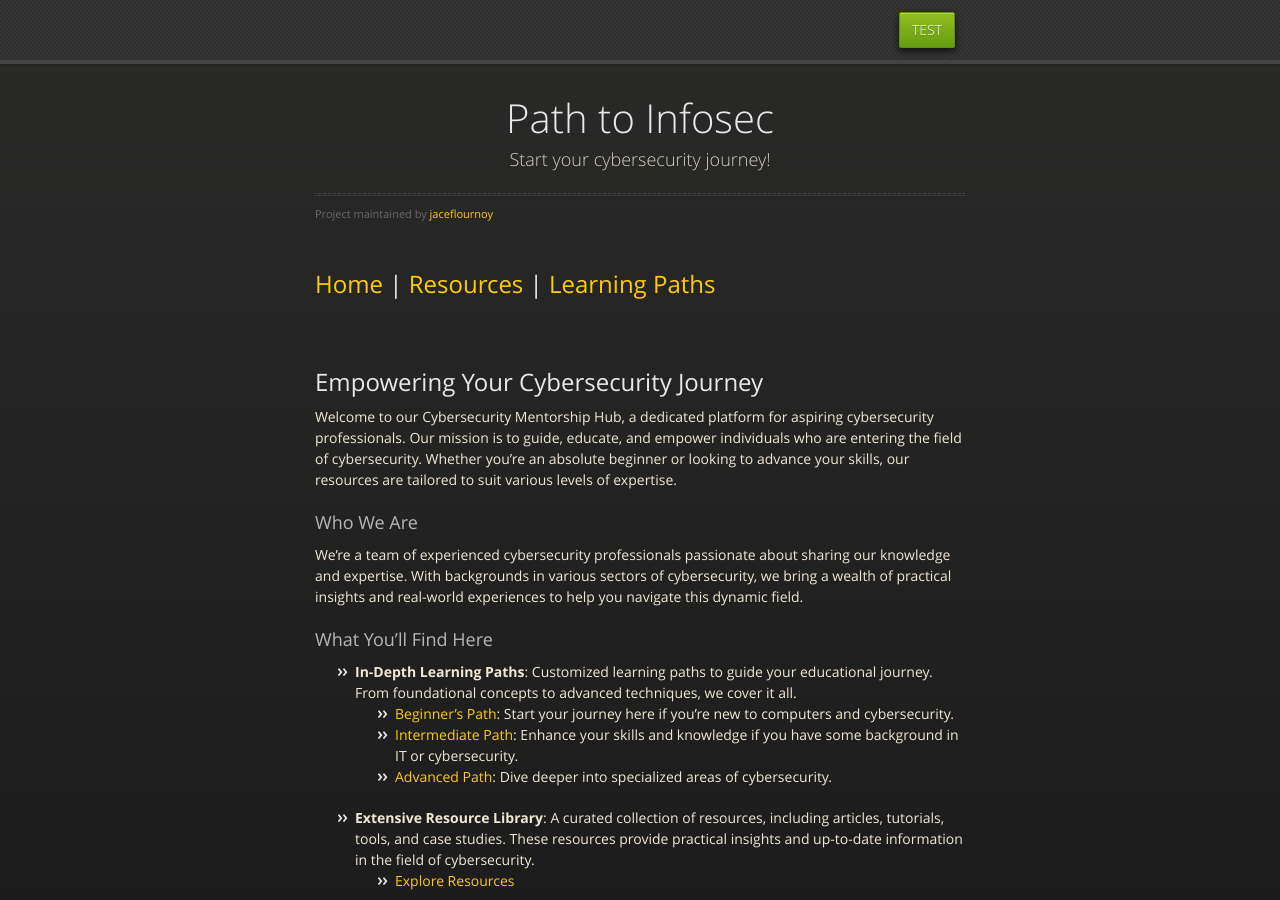
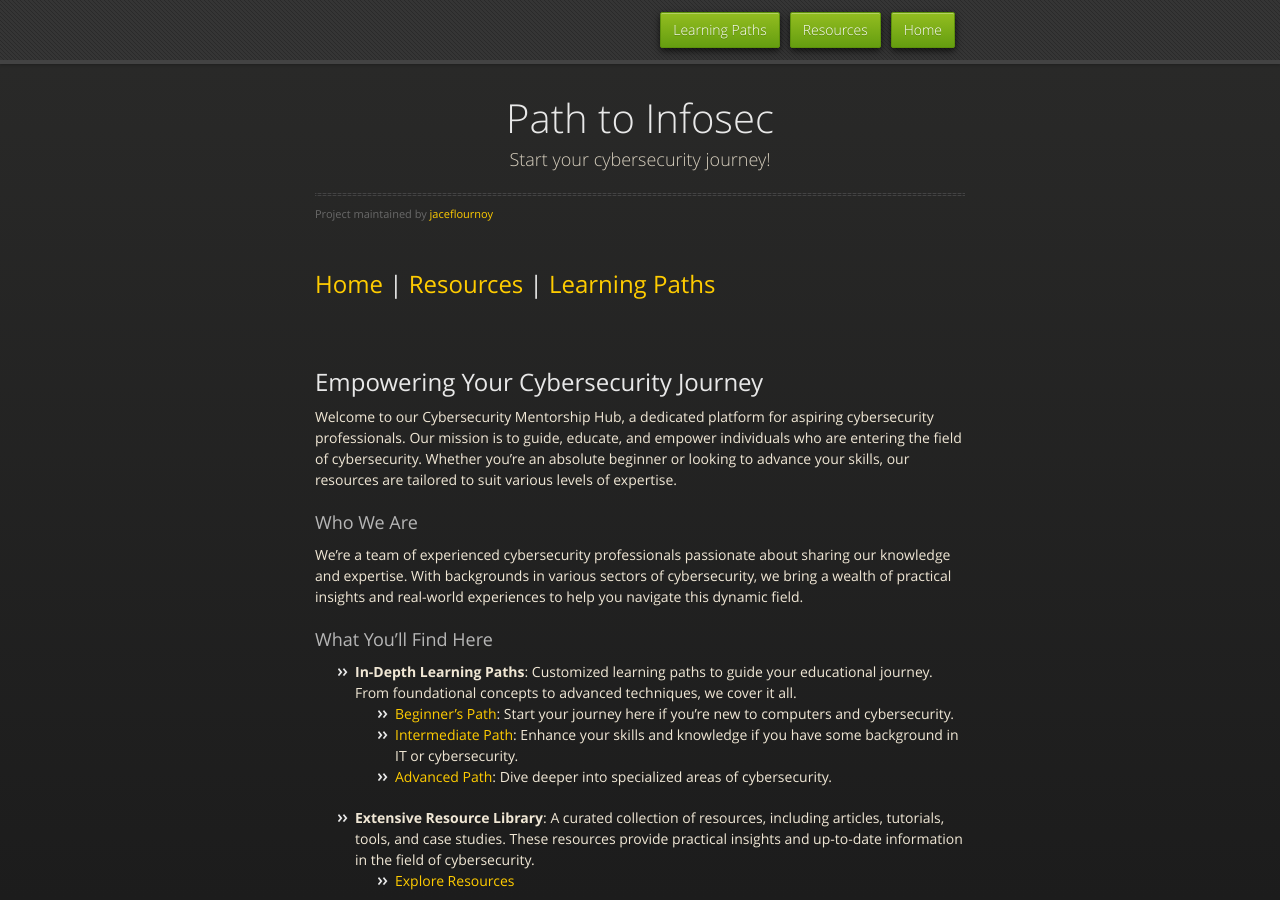
Before and after one commit to jaceflournoy/jaceflournoy.github.io, a Jekyll site: the page built from index.md, in a window 1280 px wide and 900 px high. Built offline with Jekyll 4.4.1, drawn with Linux system fonts in a browser that asks for light colours; our own code applies the rules of GitHub Pages for plain Markdown files.

Commit message:
Update nav bar

```diff
--- a/_layouts/default.html
+++ b/_layouts/default.html
@@ -27,7 +27,9 @@
               <li class="downloads"><a href="{{ site.github.tar_url }}">TAR</a></li> -->
               <!-- <li class="title">DOWNLOADS</li> -->
             <!-- {% endif %} -->
-            <li class="title"><a href="/home">TEST</a></li>
+            <li class="title"><a href="/index.md">Home</a></li>
+            <li class="title"><a href="/resources.md">Resources</a></li>
+            <li class="title"><a href="/learning-paths.md">Learning Paths</a></li>
           </ul>
         </nav>
       </div><!-- end header -->
```
